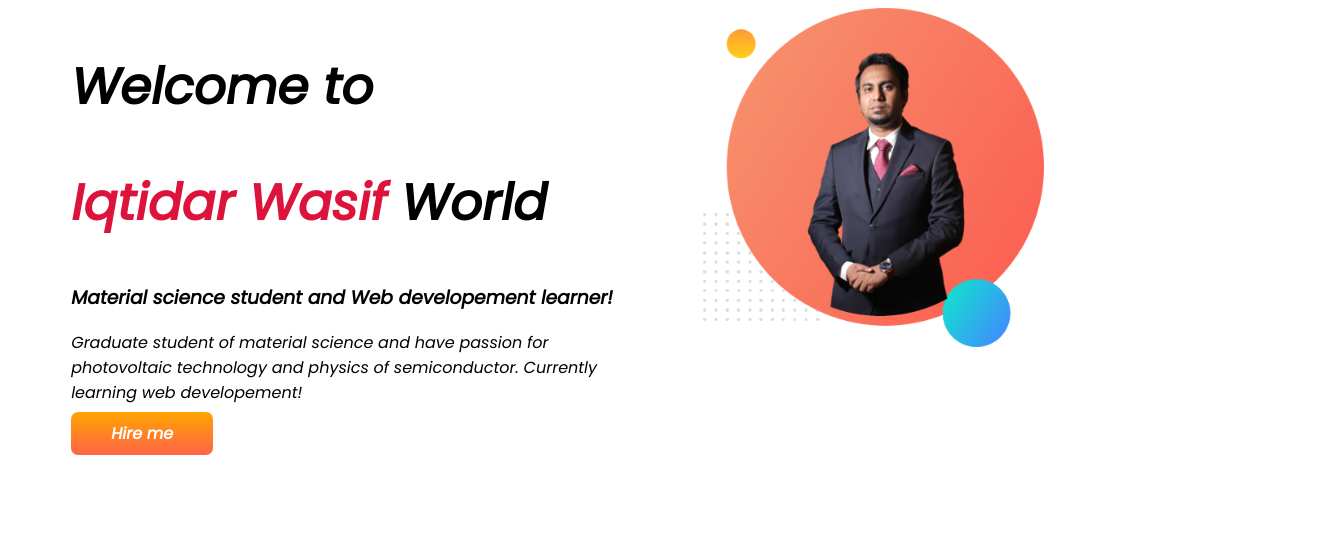
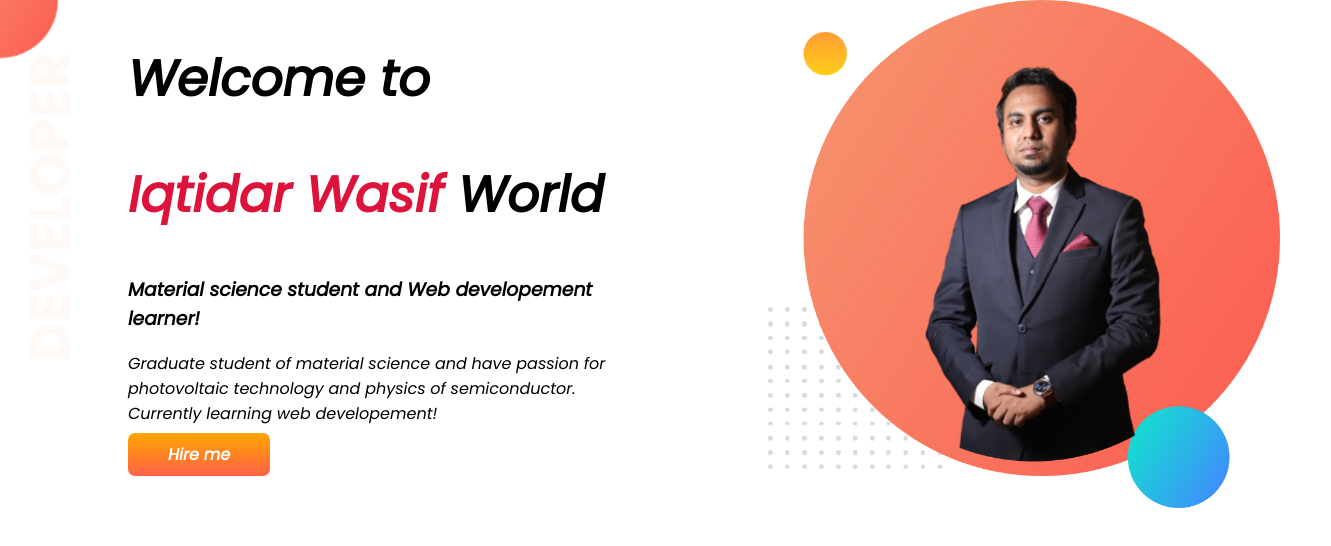
Before and after one commit to Iqtidar102011/portfolio_1, a plain HTML site: page index.html in a window 1280 px wide. Shown: the whole page, 1331 px wide, since content can reach past the window. Drawn offline with Linux system fonts and the light colour scheme.

Commit message:
1st part done

```diff
--- a/index.html
+++ b/index.html
@@ -13,7 +13,7 @@
 </head>
 
 <body>
-    <section>
+    <section class="top_banner">
         <div class="sizes">
             <h1>Welcome to</h1>
             <h1><span class="color_change">Iqtidar Wasif</span> World </h1>
--- a/style.css
+++ b/style.css
@@ -1,5 +1,6 @@
 body {
     font-family: 'Poppins', sans-serif;
+    margin: 0;
 }
 
 h1 {
@@ -15,12 +16,13 @@ section {
 }
 
 .sizes {
-    width: 50%;
-    padding-left: 5%;
+    width: 100%;
+    padding-left: 10%;
 }
 
 .sizes img {
-    width: 60%;
+    width: 100%;
+    padding-right: 10%;
 }
 
 .linkbutton {
@@ -31,3 +33,8 @@ section {
     color: white;
     font-weight: bold;
 }
+
+.top_banner {
+    background-image: url(images/top-banner.png);
+    background-repeat: no-repeat;
+}
```
